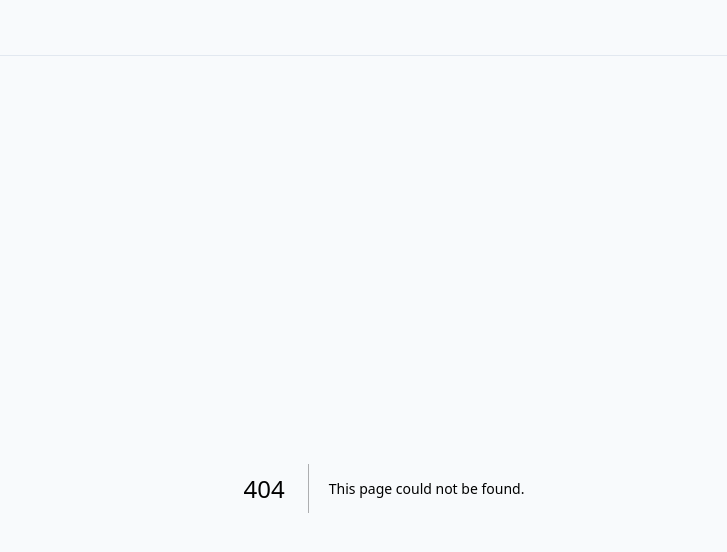
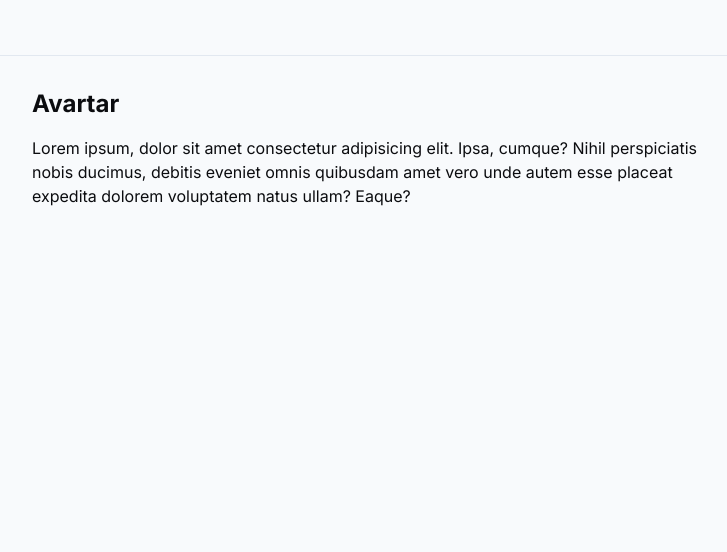
Before and after one commit to codemarns/playground, a Next.js app: page /docs/avatar in a window 1280 px wide. Before the commit this address had no page. Shown: the top 552 px of the page, without its empty margins (256-983 px from the left). Built offline with nearby package versions, Linux system fonts and the light colour scheme.

Commit message:
Docs page and sub pages

```diff
--- /dev/null
+++ b/app/docs/avatar/page.tsx
@@ -0,0 +1,13 @@
+export default function Avartar() {
+  return (
+    <div className="space-y-4">
+      <h2 className="text-2xl font-bold">Avartar</h2>
+      <p>
+        Lorem ipsum, dolor sit amet consectetur adipisicing elit. Ipsa, cumque?
+        Nihil perspiciatis nobis ducimus, debitis eveniet omnis quibusdam amet
+        vero unde autem esse placeat expedita dolorem voluptatem natus ullam?
+        Eaque?
+      </p>
+    </div>
+  );
+}
--- /dev/null
+++ b/app/docs/button/page.tsx
@@ -0,0 +1,13 @@
+export default function Button() {
+  return (
+    <div className="space-y-4">
+      <h2 className="text-2xl font-bold">Button</h2>
+      <p>
+        Lorem ipsum, dolor sit amet consectetur adipisicing elit. Ipsa, cumque?
+        Nihil perspiciatis nobis ducimus, debitis eveniet omnis quibusdam amet
+        vero unde autem esse placeat expedita dolorem voluptatem natus ullam?
+        Eaque?
+      </p>
+    </div>
+  );
+}
--- /dev/null
+++ b/app/docs/card/page.tsx
@@ -0,0 +1,13 @@
+export default function Card() {
+  return (
+    <div className="space-y-4">
+      <h2 className="text-2xl font-bold">Card</h2>
+      <p>
+        Lorem ipsum, dolor sit amet consectetur adipisicing elit. Ipsa, cumque?
+        Nihil perspiciatis nobis ducimus, debitis eveniet omnis quibusdam amet
+        vero unde autem esse placeat expedita dolorem voluptatem natus ullam?
+        Eaque?
+      </p>
+    </div>
+  );
+}
--- /dev/null
+++ b/app/docs/page.tsx
@@ -0,0 +1,12 @@
+export default function Playground() {
+  return (
+    <div className="grid grid-cols-1 gap-8">
+      <div className="h-[300px] w-full bg-innerground rounded-lg"></div>
+      <div className="h-[300px] w-full bg-innerground rounded-lg"></div>
+      <div className="h-[300px] w-full bg-innerground rounded-lg"></div>
+      <div className="h-[300px] w-full bg-innerground rounded-lg"></div>
+      <div className="h-[300px] w-full bg-innerground rounded-lg"></div>
+      <div className="h-[300px] w-full bg-innerground rounded-lg"></div>
+    </div>
+  );
+}
```
